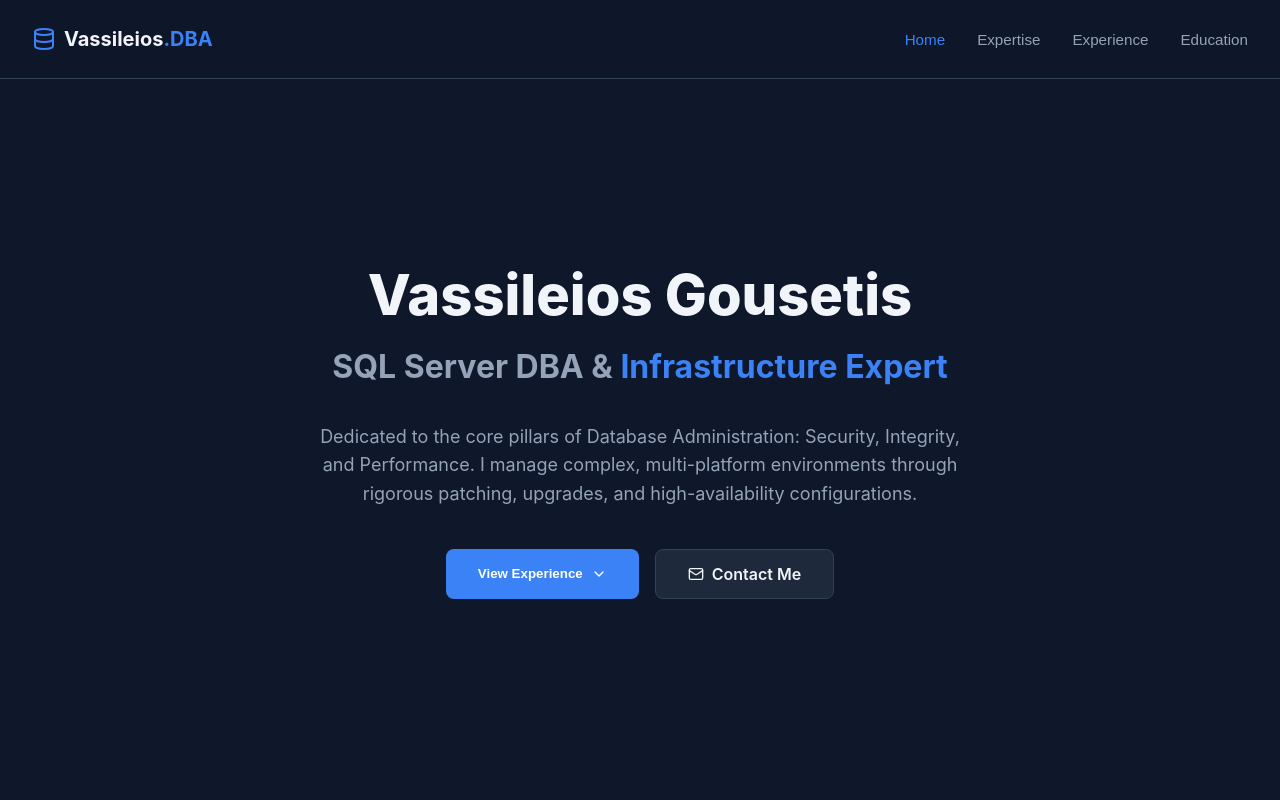
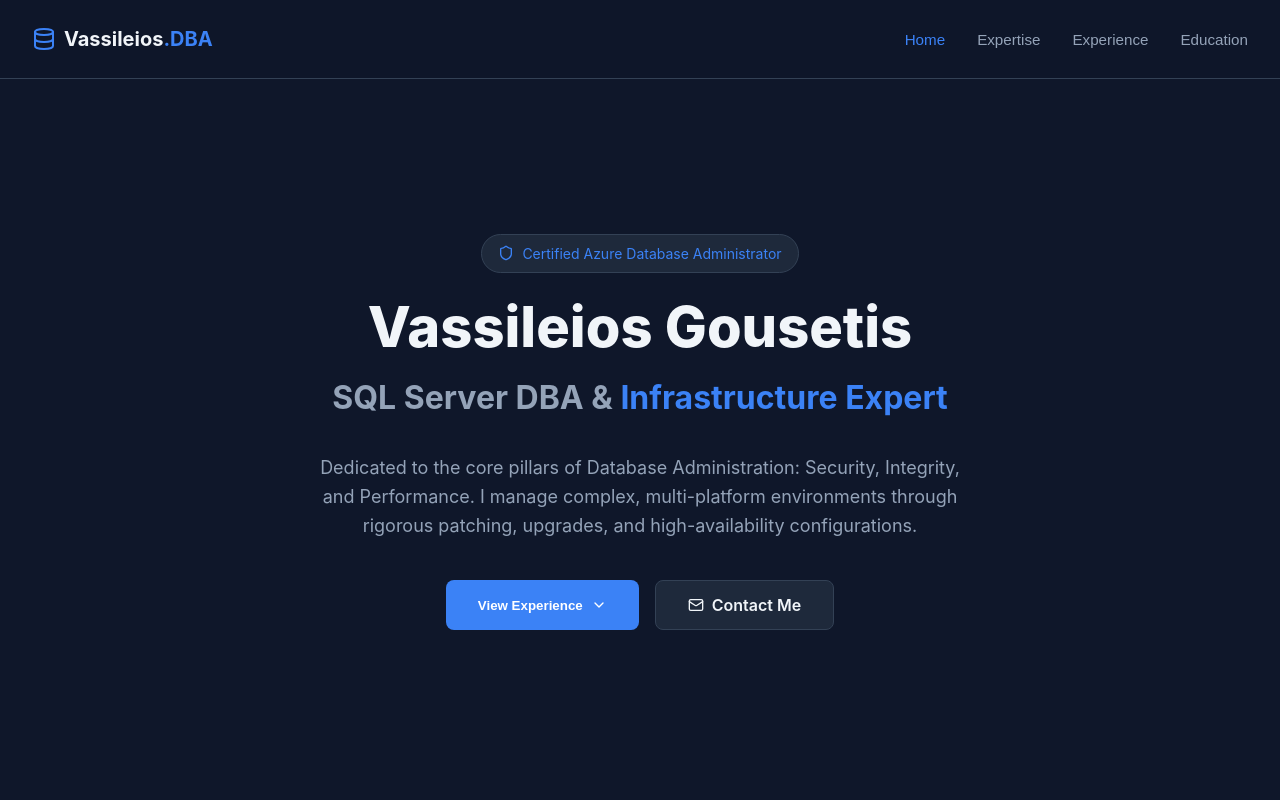
Before and after one commit to Erevos-IV/Website, a React (Vite) app: page / in a window 1280 px wide. Shown: the top 800 px of the page. Built offline with nearby package versions, Linux system fonts and the light colour scheme.

Commit message:
Adding the Certified text

```diff
--- a/src/App.jsx
+++ b/src/App.jsx
@@ -295,6 +295,11 @@ const Portfolio = () => {
       {/* Hero Section */}
       <section id="home" className="hero">
 
+        <div className="badge">
+          <Shield size={16} />
+          <span>Certified Azure Database Administrator</span>
+        </div>
+
         <h1>Vassileios Gousetis</h1>
         <h2>SQL Server DBA & <span style={{color: '#3b82f6'}}>Infrastructure Expert</span></h2>
 
```
